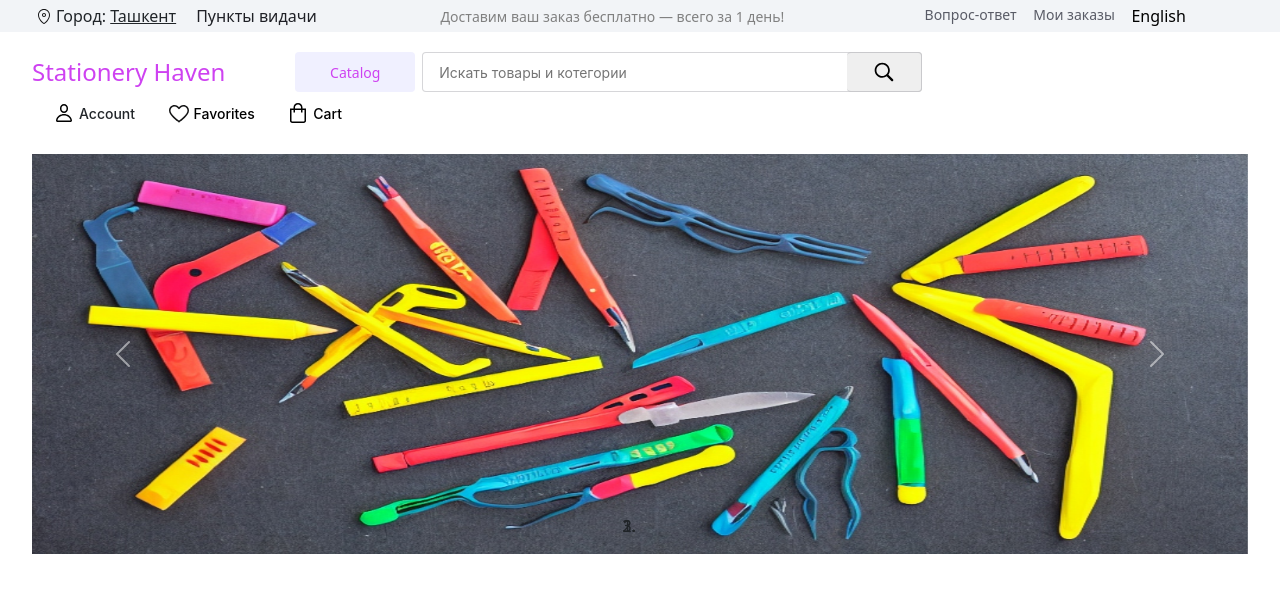
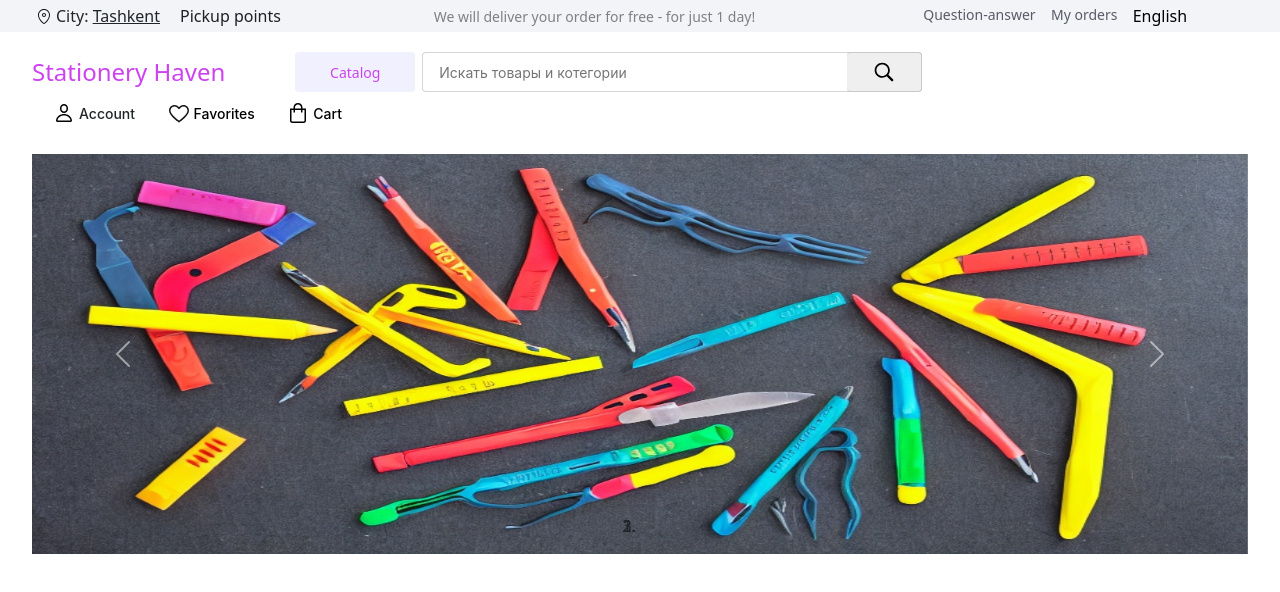
Before and after one commit to haker1907/Stationary-Haven1, a plain HTML site: page index.html in a window 1280 px wide. Drawn offline with nearby package versions, Linux system fonts and the light colour scheme.

Commit message:
Update index.html

```diff
--- a/index.html
+++ b/index.html
@@ -31,15 +31,15 @@
                         d="M7 11C7 8.23858 9.23858 6 12 6C14.7614 6 17 8.23858 17 11C17 13.2317 15.8079 15.2429 14.5153 16.7262C13.8738 17.4623 13.2212 18.0525 12.7097 18.4561C12.4536 18.6582 12.2375 18.8098 12.0802 18.9082C12.0504 18.9268 12.0237 18.9429 12 18.9567C11.9763 18.9429 11.9496 18.9268 11.9198 18.9082C11.7625 18.8098 11.5464 18.6582 11.2903 18.4561C10.7788 18.0525 10.1262 17.4623 9.48471 16.7262C8.19208 15.2429 7 13.2317 7 11ZM12 5C8.68629 5 6 7.68629 6 11C6 13.5808 7.36827 15.8196 8.73081 17.3832C9.41691 18.1705 10.1156 18.803 10.6709 19.2411C10.9482 19.46 11.1944 19.634 11.3897 19.7561C11.4866 19.8167 11.5778 19.8688 11.6582 19.9076C11.6982 19.9269 11.7428 19.9465 11.7889 19.9623C11.8251 19.9747 11.9044 20 12 20C12.0956 20 12.1749 19.9747 12.2111 19.9623C12.2572 19.9465 12.3018 19.9269 12.3418 19.9076C12.4222 19.8688 12.5134 19.8167 12.6103 19.7561C12.8056 19.634 13.0518 19.46 13.3291 19.2411C13.8844 18.803 14.5831 18.1705 15.2692 17.3832C16.6317 15.8196 18 13.5808 18 11C18 7.68629 15.3137 5 12 5ZM11 11C11 10.4477 11.4477 10 12 10C12.5523 10 13 10.4477 13 11C13 11.5523 12.5523 12 12 12C11.4477 12 11 11.5523 11 11ZM12 9C10.8954 9 10 9.89543 10 11C10 12.1046 10.8954 13 12 13C13.1046 13 14 12.1046 14 11C14 9.89543 13.1046 9 12 9Z"
                         fill="#141415"></path>
                 </svg>
-                <p class="region">Город: <span style="text-decoration: underline; font-weight: 500;">
-                        Ташкент </span></p>
-                <a href="#!" style="font-weight: 500; color: #1f2026;">Пункты видачи</a>
+                <p class="region">City: <span style="text-decoration: underline; font-weight: 500;">
+                        Tashkent </span></p>
+                <a href="#!" style="font-weight: 500; color: #1f2026;">Pickup points</a>
             </div>
-            <p style="color: grey; font-weight: 400; font-size: .875rem;">Доставим ваш заказ бесплатно — всего за 1
-                день!</p>
+            <p style="color: grey; font-weight: 400; font-size: .875rem;">We will deliver your order for free - for just 1
+                 day!</p>
             <div class="top_link">
-                <a href="#!">Вопрос-ответ</a>
-                <span>Мои заказы</span>
+                <a href="#!">Question-answer</a>
+                <span>My orders</span>
 
                 <select name="languages" id="lang">
                     <option value="en">English</option>
```
